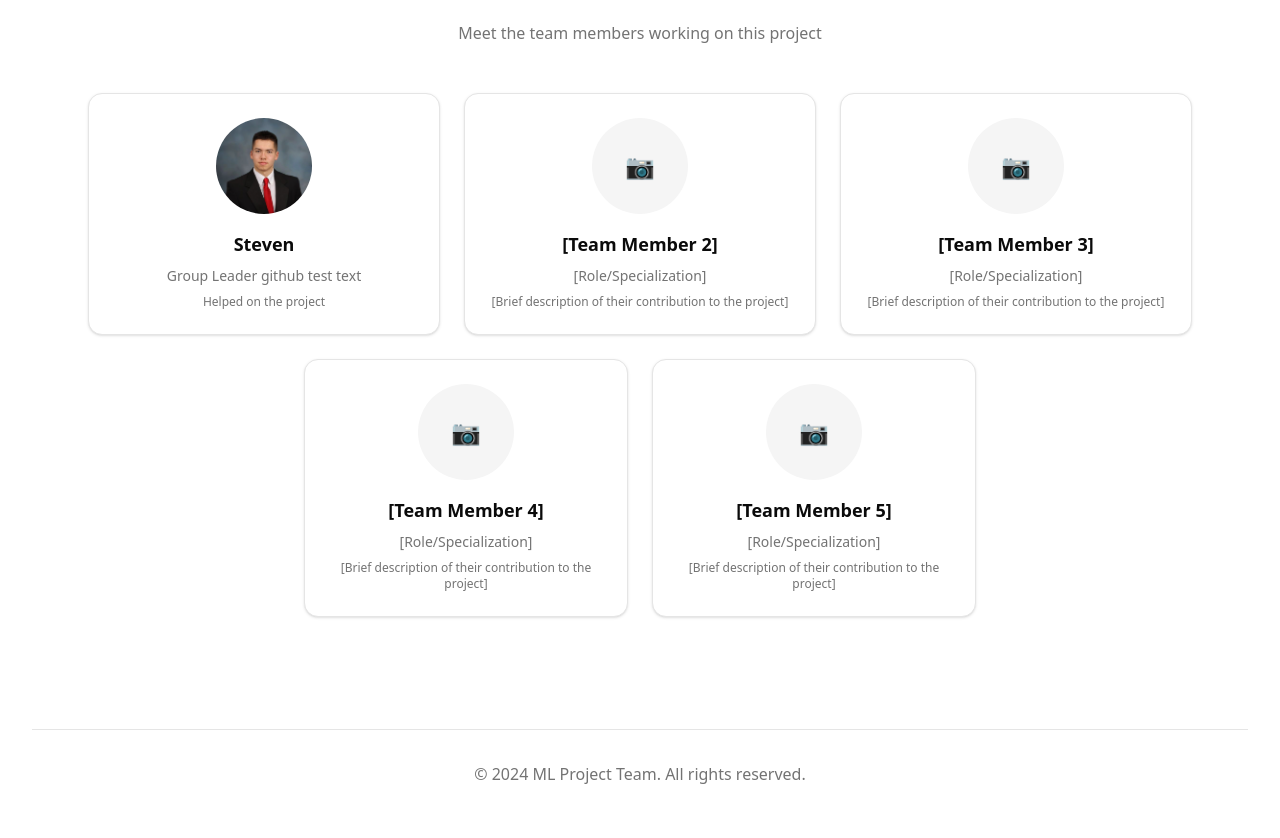
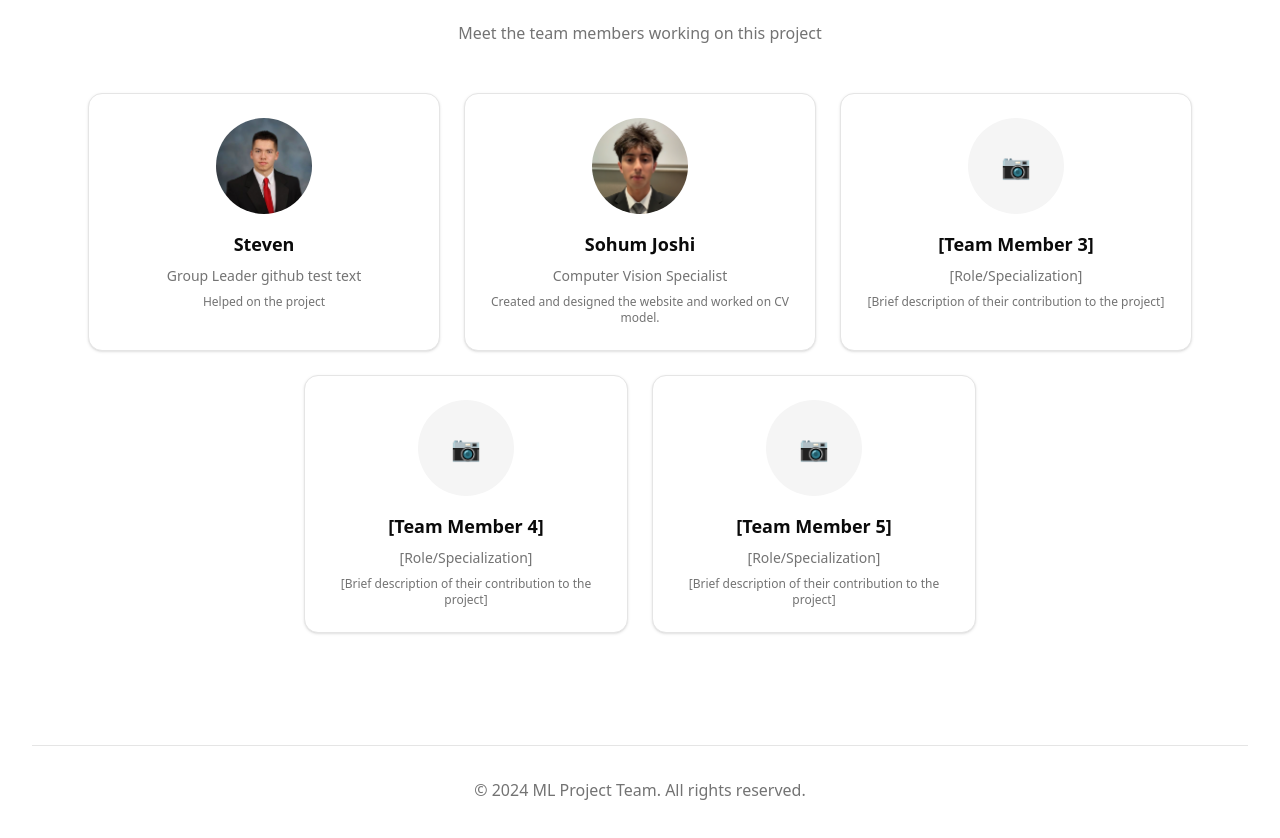
Before and after one commit to soshi04/mlproject, a React (Vite) app: page / in a window 1280 px wide. Shown: the part 2509-3347 px from the top of the page. Built offline with nearby package versions, Linux system fonts and the light colour scheme.

Commit message:
sohum team card

```diff
--- a/src/App.tsx
+++ b/src/App.tsx
@@ -3,6 +3,7 @@ import { Card, CardContent, CardDescription, CardHeader, CardTitle } from './com
 import { Badge } from './components/ui/badge'
 import { Separator } from './components/ui/separator'
 import stevenImage from './data/steven.png'
+import sohumImage from './data/sohum.png'
 import './App.css'
 
 function App() {
@@ -298,15 +299,20 @@ function App() {
 
           <Card className="text-center">
             <CardContent className="pt-6">
-              <div className="w-24 h-24 bg-muted rounded-full mx-auto mb-4 flex items-center justify-center">
-                <span className="text-2xl text-muted-foreground">📷</span>
+              <div className="w-24 h-24 rounded-full mx-auto mb-4 overflow-hidden">
+              <img
+                  src={sohumImage}
+                  alt="Sohum"
+                  className="w-full h-full object-cover object-center"
+                  style={{ objectPosition: 'center 20%' }}
+                />
               </div>
-              <h3 className="font-semibold text-lg mb-2">[Team Member 2]</h3>
+              <h3 className="font-semibold text-lg mb-2">Sohum Joshi</h3>
               <p className="text-sm text-muted-foreground">
-                [Role/Specialization]
+                Computer Vision Specialist
               </p>
               <p className="text-xs text-muted-foreground mt-2">
-                [Brief description of their contribution to the project]
+                Created and designed the website and worked on CV model.
               </p>
             </CardContent>
           </Card>
```
Also changed, not shown: src/data/sohum.png (added).
